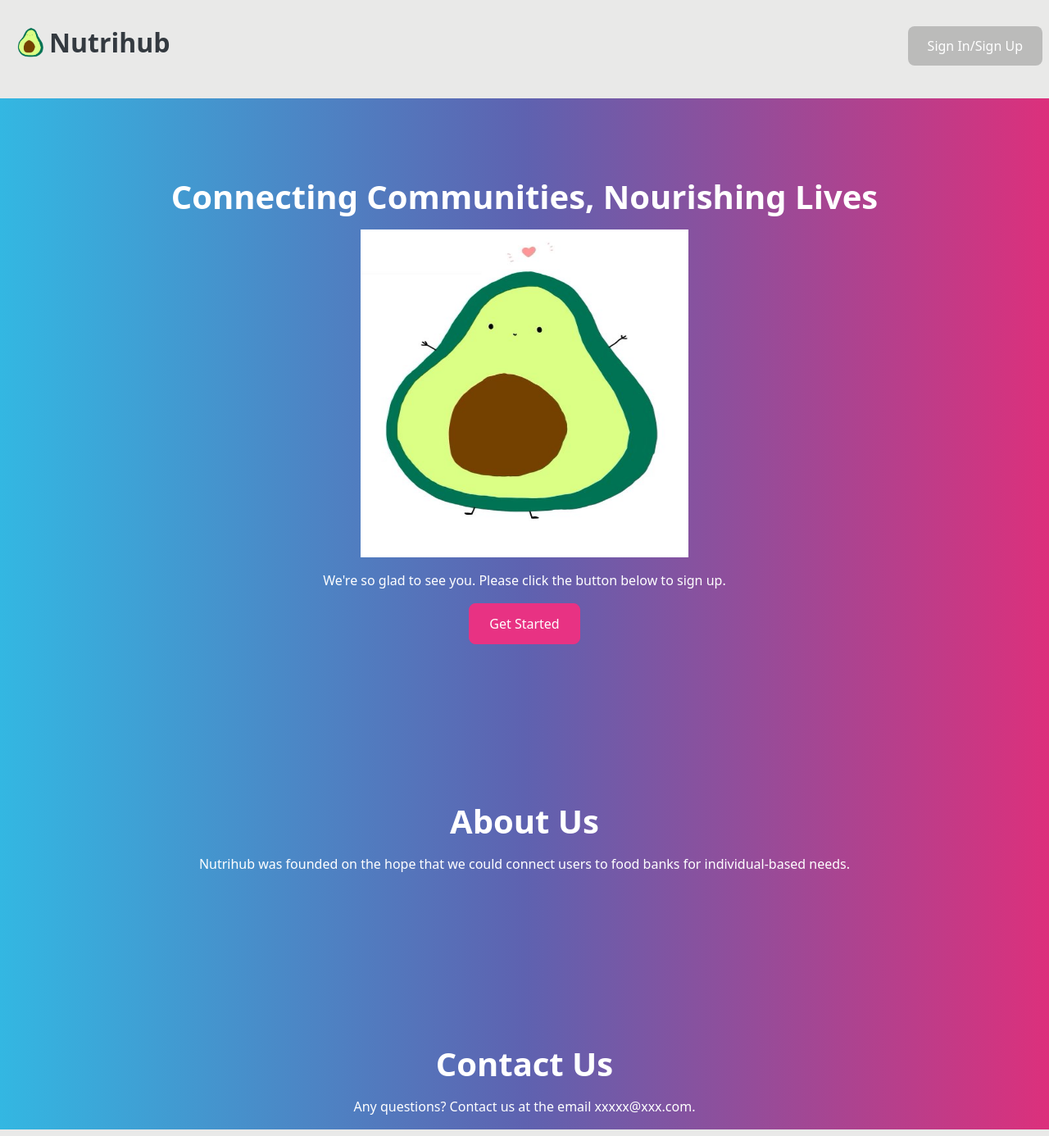
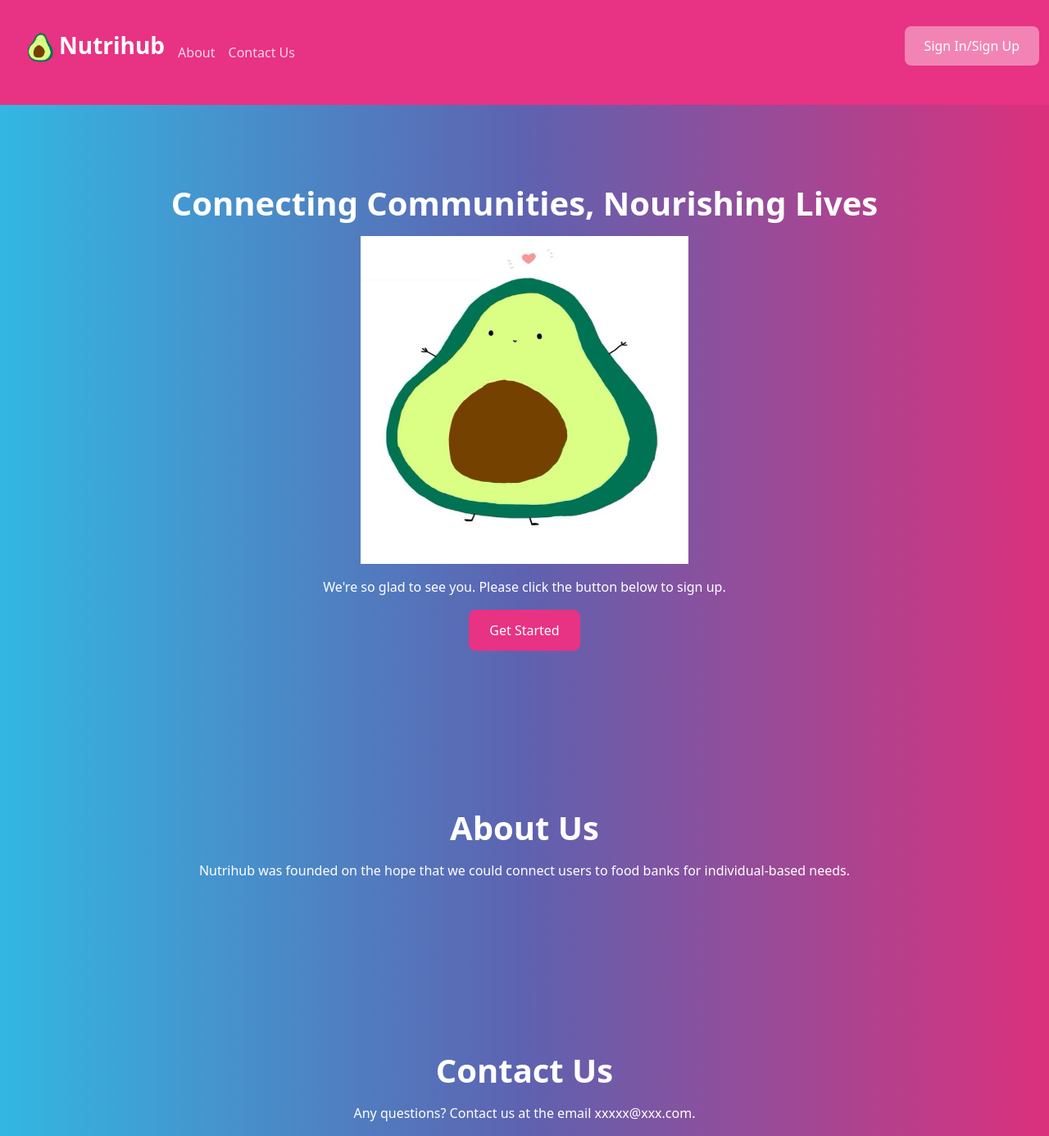
Before and after one commit to ajnye/nutrihub, a Django app: page /nutrihub/home/ in a window 1280 px wide. Shown: the whole page at 82% size. Run offline with Django 4.2, Linux system fonts and the light colour scheme; some libraries are stand-ins or nearby versions.

Commit message:
Fixed navbar and added user authentication html

```diff
--- a/mysite/nutrihub/templates/nutrihub/home_page.html
+++ b/mysite/nutrihub/templates/nutrihub/home_page.html
@@ -12,25 +12,38 @@
     <title>Home Page</title>
 </head>
 <body>
-    <nav class="navbar navbar-togglable-md navbar-light bg-light">
-        <a class="navbar-brand" href="#home"><img src = "{% static 'nutrihub/logo.png' %}" class = "img-fluid" style ="width:40px;height: 40px;float:left;"><h2>Nutrihub</h2></a>
-            <ul class="navbar-nav p-1 pt-2">
-                <form action = "http://127.0.0.1:8000/nutrihub/home/#signin">
-                    <button class = "btn btn-secondary" type="submit">Sign In/Sign Up</button>
-                </form>
+    <nav class="navbar navbar-expand-lg navbar-dark bg-primary">
+        <div class="container-fluid">
+            <a class="navbar-brand" href="#home"><img src = "{% static 'nutrihub/logo.png' %}" class = "img-fluid" style ="width:40px;height: 40px;float:left;"><h3>Nutrihub</h3></a>
+          <button class="navbar-toggler" type="button" data-bs-toggle="collapse" data-bs-target="#navbarColor01" aria-controls="navbarColor01" aria-expanded="false" aria-label="Toggle navigation">
+            <span class="navbar-toggler-icon"></span>
+          </button>
+          <div class="collapse navbar-collapse" id="navbarColor01">
+            <ul class="navbar-nav me-auto">
+              <li class="nav-item">
+                <a class="nav-link" href="#about">About</a>
+              </li>
+              <li class="nav-item">
+                <a class="nav-link" href="#contact">Contact Us</a>
+              </li>
             </ul>
-    </nav>
+            <form class="d-flex">
+              <button class = "btn btn-secondary my-2 my-sm-2" type="submit">Sign In/Sign Up</button>
+            </form>
+          </div>
+        </div>
+      </nav>
     <div class="header">
         <h1><br></br><center>Connecting Communities, Nourishing Lives</center></h1>
         <center><img src = "{% static 'nutrihub/coverimage.jpg' %}" class = "img-fluid" style = "width: 400px;height:400px;"></center>
         <p><center>We're so glad to see you. Please click the button below to sign up.</center></p>
         <center><button type= "button" class="btn btn-primary">Get Started</button></center>
     </div>
-    <div class="aboutus" id = "about">
+    <div class="about-us" id = "about">
         <h1><br></br><br></br><center>About Us</center></h1>
         <p><center>Nutrihub was founded on the hope that we could connect users to food banks for individual-based needs.</center></p>
     </div>
-    <div class="contactus" id = "contact">
+    <div class="contact-us" id = "contact">
         <h1><br></br><br></br><center>Contact Us</center></h1>
         <p><center>Any questions? Contact us at the email xxxxx@xxx.com.</center></p>
     </div>
--- a/mysite/nutrihub/views.py
+++ b/mysite/nutrihub/views.py
@@ -16,4 +16,5 @@
 # Create your views here.
 
 def home_page(request):
-    return render(request, "nutrihub/home_page.html")
+    context = {'user': request.user, 'title': 'Home'}
+    return render(request, "nutrihub/home_page.html", context)
```
Also changed, not shown: mysite/nutrihub/templates/nutrihub/sign_in_up_page.html (added, +22 -0 lines).
